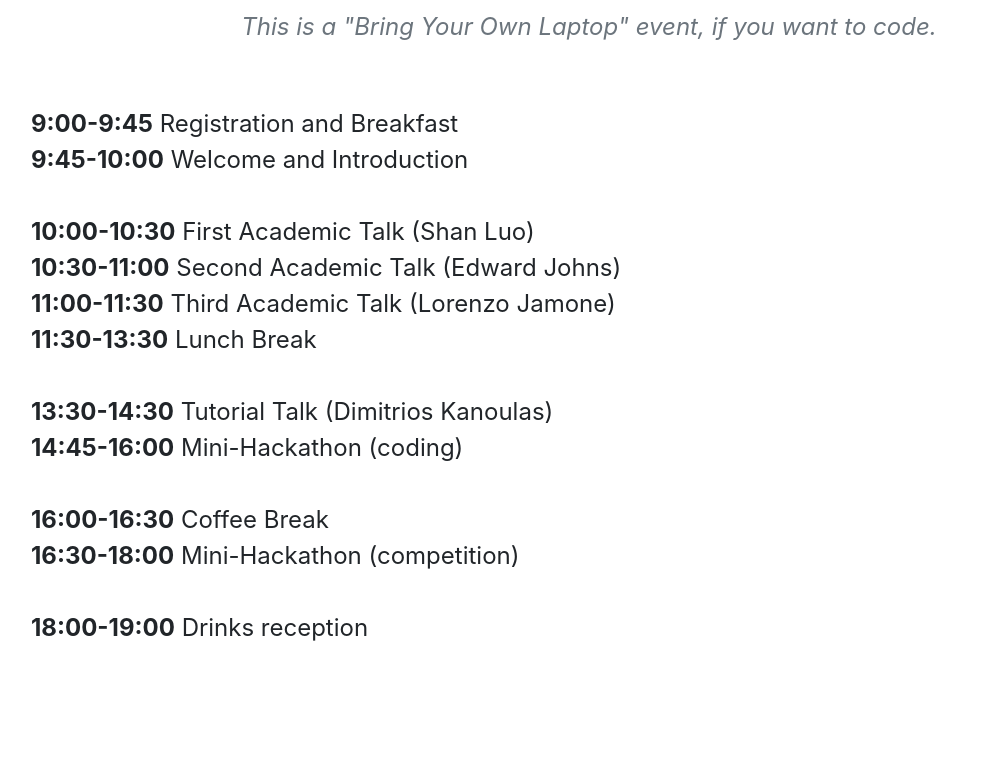
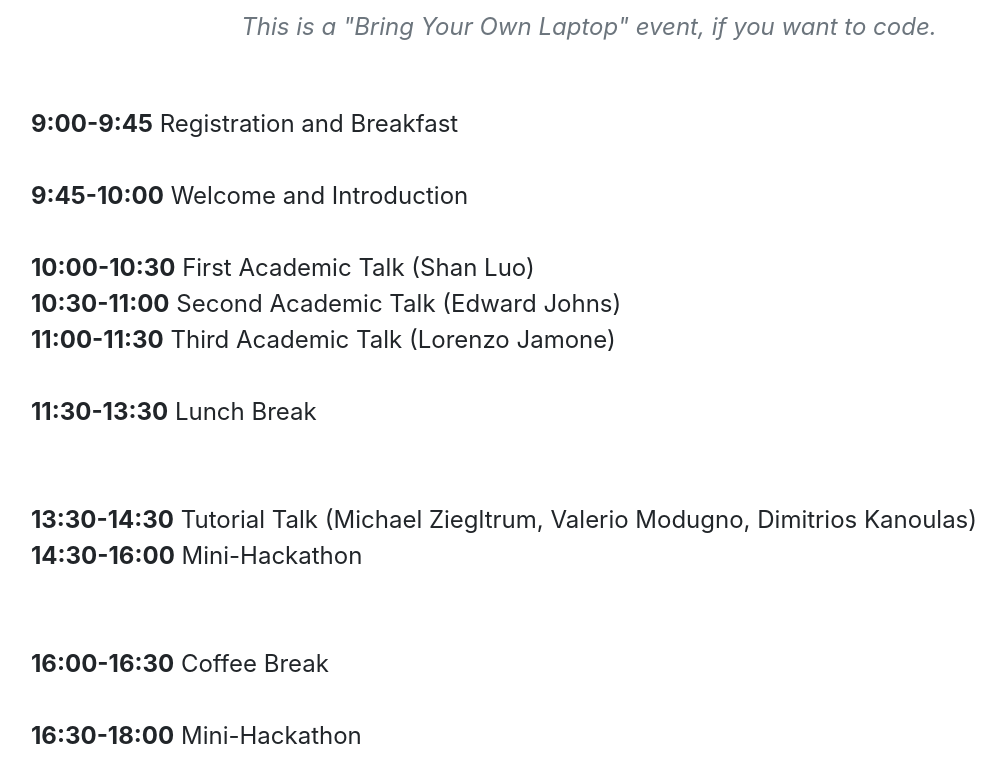
Before and after one commit to londonrobotics/londonrobotics.github.io, a plain HTML site: page index.html in a window 1280 px wide. Shown: the part 2299-3080 px from the top of the page, without its empty margins (51-1057 px from the left). Drawn offline with nearby package versions, Linux system fonts and the light colour scheme; a web font is replaced by a local one.

Commit message:
Update index.html

```diff
--- a/index.html
+++ b/index.html
@@ -112,15 +112,21 @@
 
       <div class="section-subheading-normal ">
         <b>9:00-9:45</b> Registration and Breakfast<br>
+        <br>
         <b>9:45-10:00</b> Welcome and Introduction<br><br>
         <b>10:00-10:30</b> First Academic Talk (Shan Luo) <br>
         <b>10:30-11:00</b> Second Academic Talk (Edward Johns)<br>
         <b>11:00-11:30</b> Third Academic Talk (Lorenzo Jamone)<br>
+        <br>
         <b>11:30-13:30</b> Lunch Break<br><br>
-        <b>13:30-14:30</b> Tutorial Talk (Dimitrios Kanoulas)<br>
-        <b>14:45-16:00</b> Mini-Hackathon (coding)<br><br>
+        <br>
+        <b>13:30-14:30</b> Tutorial Talk (Michael Ziegltrum, Valerio Modugno, Dimitrios Kanoulas)<br>
+        <b>14:30-16:00</b> Mini-Hackathon<br><br>
+        <br>
         <b>16:00-16:30</b> Coffee Break<br>
-        <b>16:30-18:00</b> Mini-Hackathon (competition)<br><br>
+        <br>
+        <b>16:30-18:00</b> Mini-Hackathon<br><br>
+        <br>
         <b>18:00-19:00</b> Drinks reception<br>
 </section>
 
```
